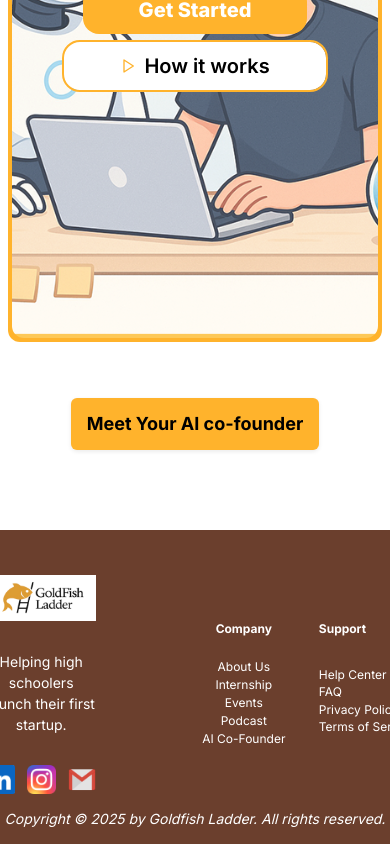
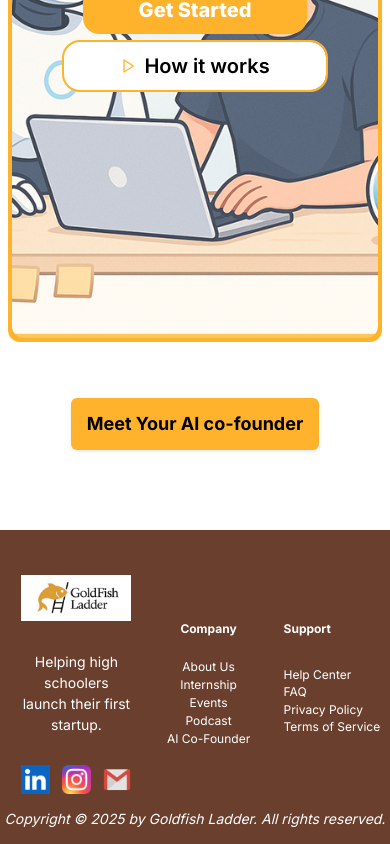
Before and after one commit to Daseinintheworld/goldfish-ladder-website, a Next.js app: page / in a window 390 px wide. Shown: the part 10566-11410 px from the top of the page. Built offline with nearby package versions, Linux system fonts and the light colour scheme.

Commit message:
footer error fix

```diff
--- a/components/Footer.tsx
+++ b/components/Footer.tsx
@@ -57,7 +57,7 @@ const Footer = () => {
 
       </div>
 
-      <div className="lg:ml-[60%] md:ml-[30%] sm:ml-[20%] ml-[8%] flex flex-row gap-[10px] md:gap-[50px] sm:gap-[20px] ">
+      <div className="lg:ml-[60%] md:ml-[30%] sm:ml-[20%] ml-[-7%] flex flex-row gap-[10px] md:gap-[50px] sm:gap-[20px] ">
         <div className="flex flex-col justify-center items-center md:w-[200px] sm:w-[130px] w-[130px] ">
           <h2 className="mb-[20px] font-bold md:text-xl sm:text-[15px] text-[12px] ">Company</h2>
           <div className="md:text-[16px] sm:text-[16px] text-[12px] flex flex-col justify-center items-center">
```
